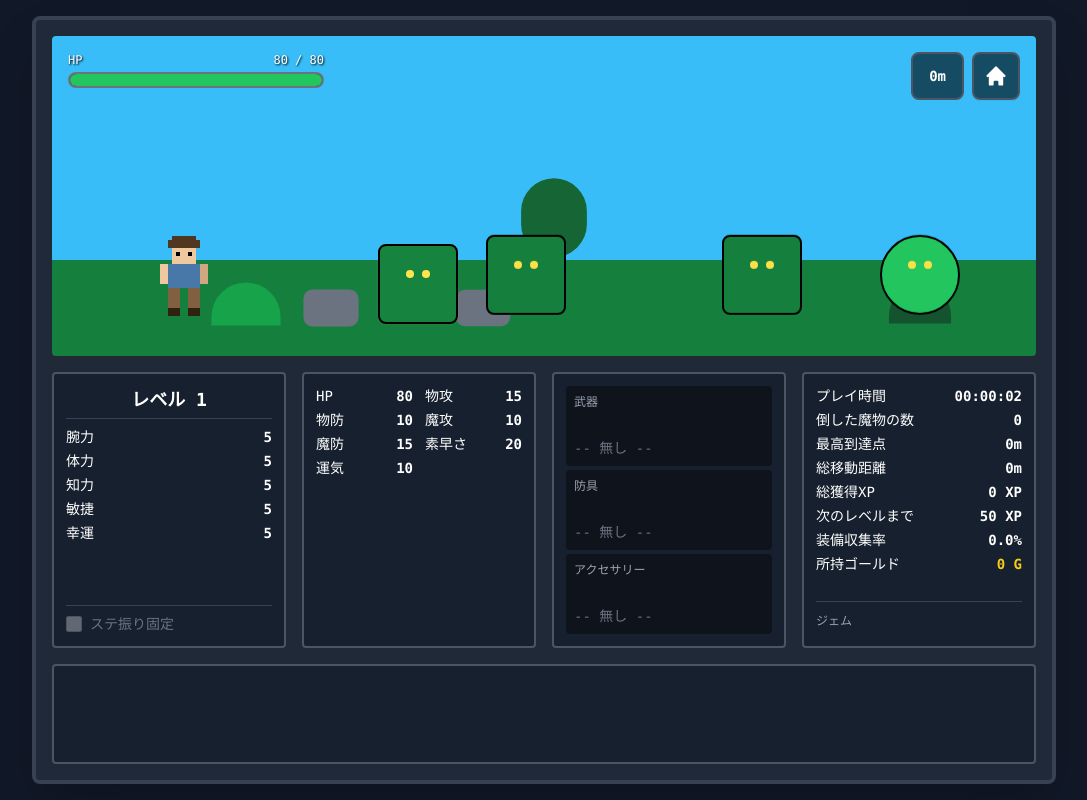
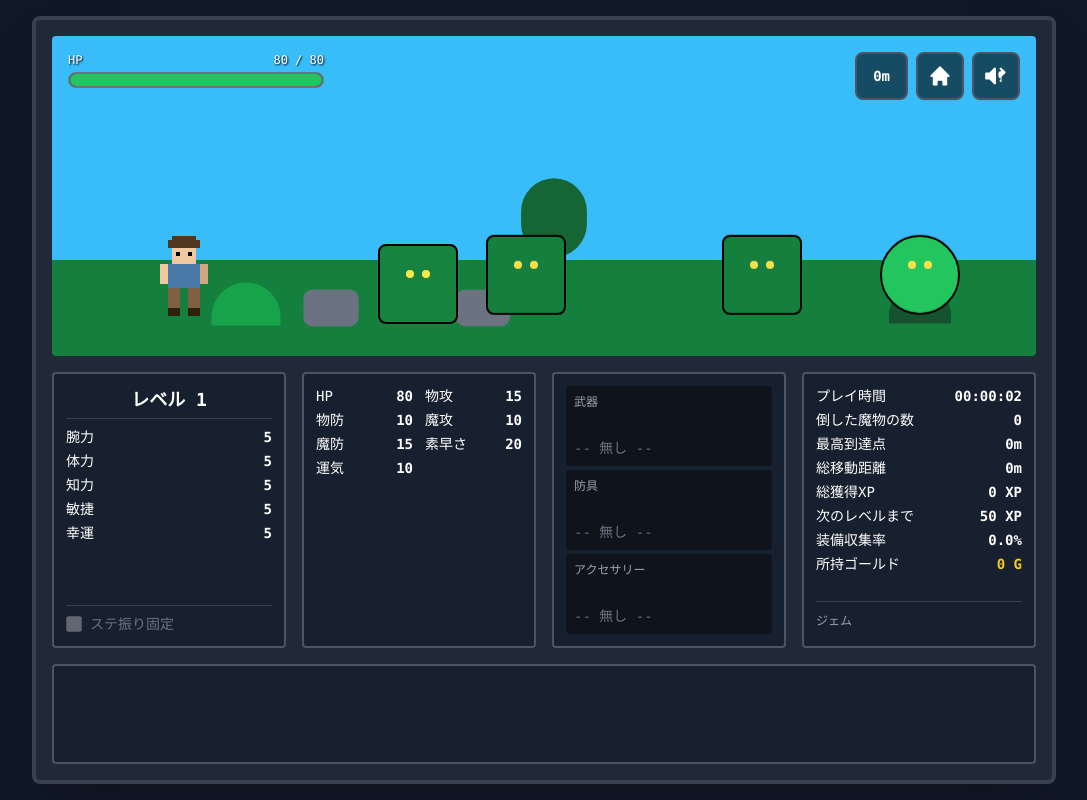
Before and after one commit to ymdarake/himatsubu-respect-web, a React (Vite) app: page / in a window 1280 px wide. Both pictures are taken after a click on the button "ゲームスタート". Shown: the whole page, without its empty margins (96-1183 px from the left). Built offline with nearby package versions, Linux system fonts and the light colour scheme.

Commit message:
feat(audio): Add global mute functionality
Implement a global mute toggle for the Himatsubu Respect game. This allows users to mute all game audio, including background music and sound effects, via a new UI button. The mute state is also persisted across sessions.

```diff
--- a/App.tsx
+++ b/App.tsx
@@ -62,6 +62,8 @@ const App: React.FC = () => {
     handlePointerUp,
     handleActionPress,
     saveAndExit,
+    isMuted,
+    toggleMute,
   } = useGameLogic();
 
   return (
@@ -102,6 +104,22 @@ const App: React.FC = () => {
                         </svg>
                     </button>
                 )}
+                <button
+                    onClick={toggleMute}
+                    className="h-10 sm:h-12 w-10 sm:w-12 bg-black bg-opacity-60 text-white rounded-lg hover:bg-gray-700 transition-colors shadow-sm border-2 border-gray-600 flex items-center justify-center"
+                    title={isMuted ? "ミュート解除" : "ミュート"}
+                    aria-label={isMuted ? "Unmute audio" : "Mute audio"}
+                >
+                    {isMuted ? (
+                        <svg xmlns="http://www.w3.org/2000/svg" className="h-6 w-6" viewBox="0 0 20 20" fill="currentColor">
+                            <path fillRule="evenodd" d="M9.383 3.076A1 1 0 0110 4v12a1 1 0 01-1.707.707L4.586 13H2a1 1 0 01-1-1V8a1 1 0 011-1h2.586l3.707-3.707a1 1 0 011.09-.217zM12.293 7.293a1 1 0 011.414 0L15 8.586l1.293-1.293a1 1 0 111.414 1.414L16.414 10l1.293 1.293a1 1 0 01-1.414 1.414L15 11.414l-1.293 1.293a1 1 0 01-1.414-1.414L13.586 10l-1.293-1.293a1 1 0 010-1.414z" clipRule="evenodd" />
+                        </svg>
+                    ) : (
+                        <svg xmlns="http://www.w3.org/2000/svg" className="h-6 w-6" viewBox="0 0 20 20" fill="currentColor">
+                           <path fillRule="evenodd" d="M9.383 3.076A1 1 0 0110 4v12a1 1 0 01-1.707.707L4.586 13H2a1 1 0 01-1-1V8a1 1 0 011-1h2.586l3.707-3.707a1 1 0 011.09-.217zM14.657 14.657a1 1 0 01-1.414-1.414L14.586 12H14a2 2 0 01-2-2V8a2 2 0 012-2h.586l-1.343-1.343a1 1 0 011.414-1.414l3 3a1 1 0 010 1.414l-3 3z" clipRule="evenodd" />
+                        </svg>
+                    )}
+                </button>
               </div>
             </>
           )}
--- a/hooks/useGameLogic.ts
+++ b/hooks/useGameLogic.ts
@@ -1,7 +1,7 @@
 import { useState, useEffect, useCallback, useRef, useMemo } from 'react';
 import { GameState, Enemy, Player as PlayerType, Structure, ShopType, Equipment, AllocatableStat, BaseStats, Gem, SceneryObject, PlayStats, Element, DamageInstance, DamageInfo } from '../types';
 import { AREAS, INITIAL_PLAYER, GAME_SPEED, ATTACK_RANGE, STAGE_LENGTH, XP_FOR_NEXT_LEVEL_MULTIPLIER, HEALING_HOUSE_RANGE, PIXELS_PER_METER, SHOP_RANGE, STAT_POINTS_PER_LEVEL, BASE_DROP_CHANCE, LUCK_TO_DROP_CHANCE_MULTIPLIER, INITIAL_PLAY_STATS, ELEMENTAL_AFFINITY, ELEMENT_HEX_COLORS, ATTACK_SPEED_LEVELS, ENEMY_PANEL_DISPLAY_RANGE } from '../constants';
-import { playSound, resumeAudioContext, playBGM, stopBGM } from '../utils/audio';
+import { playSound, resumeAudioContext, playBGM, stopBGM, setMutedState } from '../utils/audio';
 import { calculateDerivedStats } from '../utils/statCalculations';
 import { generateRandomEquipment, generateShopItems } from '../utils/itemGenerator';
 import { spawnStructuresForStage, spawnSceneryForStage, spawnEnemiesForStage } from '../utils/worldGenerator';
@@ -15,6 +15,7 @@ const baseStatNames: Record<AllocatableStat, string> = {
 };
 
 const SAVE_KEY = 'sidescroll-quest-savegame';
+const MUTE_KEY = 'sidescroll-quest-muted';
 
 const addEquipmentToPlayer = (player: PlayerType, newItem: Equipment, trackEquipment: (item: Equipment) => void, logFn: (msg: string) => void): PlayerType => {
     const allPlayerItems = [
@@ -70,6 +71,7 @@ export const useGameLogic = () => {
   const [goldDrops, setGoldDrops] = useState<{id: number, x: number}[]>([]);
   const [damageInstances, setDamageInstances] = useState<DamageInstance[]>([]);
   const [hasSaveData, setHasSaveData] = useState(false);
+  const [isMuted, setIsMuted] = useState(false);
 
   const nextEnemyId = useRef(0);
   const rightArrowPressed = useRef(false);
@@ -93,6 +95,29 @@ export const useGameLogic = () => {
   const displayedEnemy = useMemo(() => enemies.find(e => e.id === displayedEnemyId), [enemies, displayedEnemyId]);
   const currentAreaIndex = Math.floor(stageIndex / 10);
   const currentArea = AREAS[Math.min(currentAreaIndex, AREAS.length - 1)];
+
+  // Load mute state on initial mount
+  useEffect(() => {
+    const savedMute = localStorage.getItem(MUTE_KEY);
+    if (savedMute) {
+        const initialMute = JSON.parse(savedMute);
+        setIsMuted(initialMute);
+        setMutedState(initialMute);
+    }
+  }, []);
+
+  const toggleMute = useCallback(() => {
+    setIsMuted(prevMuted => {
+      const newMuted = !prevMuted;
+      localStorage.setItem(MUTE_KEY, JSON.stringify(newMuted));
+      setMutedState(newMuted);
+      if (!newMuted && gameState === GameState.PLAYING) {
+        playBGM();
+      }
+      return newMuted;
+    });
+  }, [gameState]);
+
 
   // Check for save data on mount
   useEffect(() => {
@@ -969,5 +994,7 @@ export const useGameLogic = () => {
     handlePointerUp,
     handleActionPress,
     saveAndExit,
+    isMuted,
+    toggleMute,
   };
 };
--- a/utils/audio.ts
+++ b/utils/audio.ts
@@ -1,6 +1,7 @@
 
 let audioContext: AudioContext | null = null;
 let whiteNoiseBuffer: AudioBuffer | null = null;
+let isMutedGlobally = false;
 
 const createAudioContext = () => {
   if (typeof window !== 'undefined' && (window.AudioContext || (window as any).webkitAudioContext)) {
@@ -26,10 +27,17 @@ export const resumeAudioContext = async () => {
 // Initialize on load, if in a browser environment
 createAudioContext();
 
+export const setMutedState = (muted: boolean) => {
+    isMutedGlobally = muted;
+    if (muted) {
+        stopBGM();
+    }
+}
+
 type SoundType = 'playerAttack' | 'enemyAttack' | 'playerHit' | 'enemyHit' | 'playerDeath' | 'levelUp';
 
 export const playSound = (type: SoundType) => {
-  if (!audioContext || audioContext.state !== 'running') return;
+  if (isMutedGlobally || !audioContext || audioContext.state !== 'running') return;
 
   const gainNode = audioContext.createGain();
   gainNode.connect(audioContext.destination);
@@ -167,7 +175,7 @@ const BGM_SONG = {
 let noteIndex = 0;
 
 export const playBGM = () => {
-    if (!audioContext || bgmPlaying) return;
+    if (isMutedGlobally || !audioContext || bgmPlaying) return;
     if (audioContext.state !== 'running') {
       console.warn('AudioContext not running, cannot play BGM.');
       return;
```
